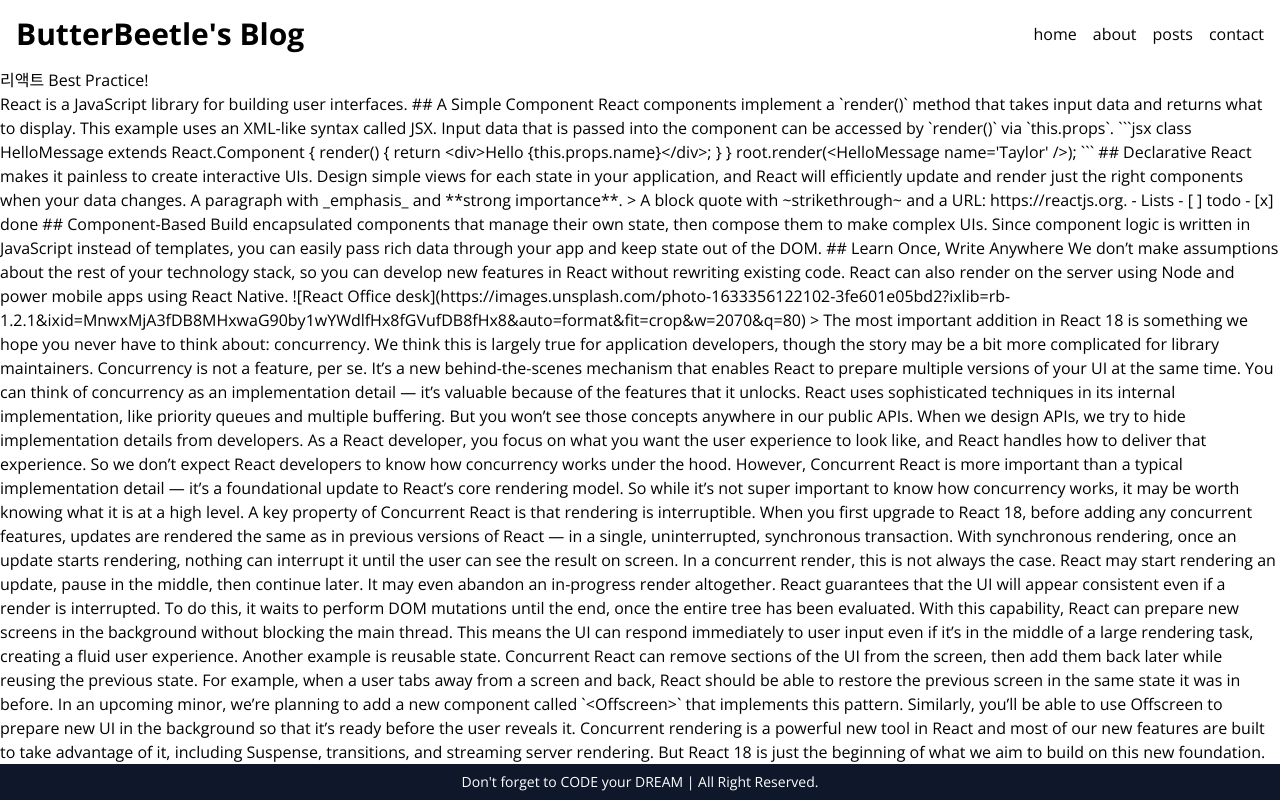
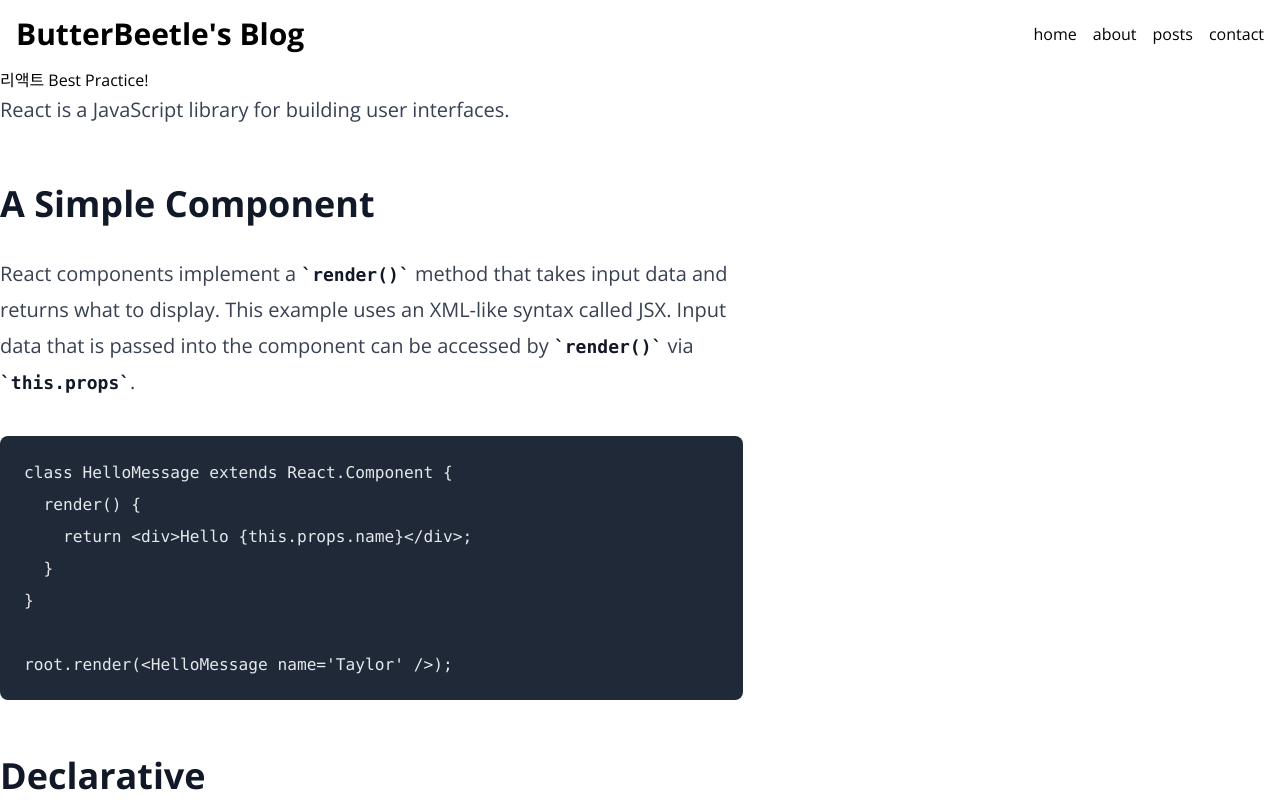
Before and after one commit to butterbeetle/blog, a Next.js app: page /posts/best-react-practices in a window 1280 px wide. Shown: the top 800 px of the page. Built offline with nearby package versions, Linux system fonts and the light colour scheme.

Commit message:
Style : Markdown Viewer

```diff
--- a/package.json
+++ b/package.json
@@ -19,8 +19,13 @@
     "postcss": "8.4.26",
     "react": "18.2.0",
     "react-dom": "18.2.0",
+    "react-markdown": "^8.0.7",
     "react-multi-carousel": "^2.8.4",
+    "remark-gfm": "^3.0.1",
     "tailwindcss": "3.3.3",
     "typescript": "5.1.6"
+  },
+  "devDependencies": {
+    "@tailwindcss/typography": "^0.5.9"
   }
 }
--- a/src/app/posts/[slug]/page.tsx
+++ b/src/app/posts/[slug]/page.tsx
@@ -1,3 +1,4 @@
+import MarkdownViewer from "@/components/MarkdownViewer";
 import { getPostData } from "@/service/posts";
 
 type Props = {
@@ -11,7 +12,7 @@
   return (
     <>
       <h1>{post.title}</h1>
-      <p>{post.content}</p>
+      <MarkdownViewer content={post.content} />
     </>
   );
 }
--- /dev/null
+++ b/src/components/MarkdownViewer.tsx
@@ -0,0 +1,10 @@
+import { ReactMarkdown } from "react-markdown/lib/react-markdown";
+import remarkGfm from "remark-gfm";
+
+export default function MarkdownViewer({ content }: { content: string }) {
+  return (
+    <ReactMarkdown className="prose lg:prose-xl" remarkPlugins={[remarkGfm]}>
+      {content}
+    </ReactMarkdown>
+  );
+}
--- a/tailwind.config.js
+++ b/tailwind.config.js
@@ -1,18 +1,18 @@
 /** @type {import('tailwindcss').Config} */
 module.exports = {
   content: [
-    './src/pages/**/*.{js,ts,jsx,tsx,mdx}',
-    './src/components/**/*.{js,ts,jsx,tsx,mdx}',
-    './src/app/**/*.{js,ts,jsx,tsx,mdx}',
+    "./src/pages/**/*.{js,ts,jsx,tsx,mdx}",
+    "./src/components/**/*.{js,ts,jsx,tsx,mdx}",
+    "./src/app/**/*.{js,ts,jsx,tsx,mdx}",
   ],
   theme: {
     extend: {
       backgroundImage: {
-        'gradient-radial': 'radial-gradient(var(--tw-gradient-stops))',
-        'gradient-conic':
-          'conic-gradient(from 180deg at 50% 50%, var(--tw-gradient-stops))',
+        "gradient-radial": "radial-gradient(var(--tw-gradient-stops))",
+        "gradient-conic":
+          "conic-gradient(from 180deg at 50% 50%, var(--tw-gradient-stops))",
       },
     },
   },
-  plugins: [],
-}
+  plugins: [require("@tailwindcss/typography")],
+};
```
Also changed, not shown: 1 other file (tests, documents, lock files or other folders).
